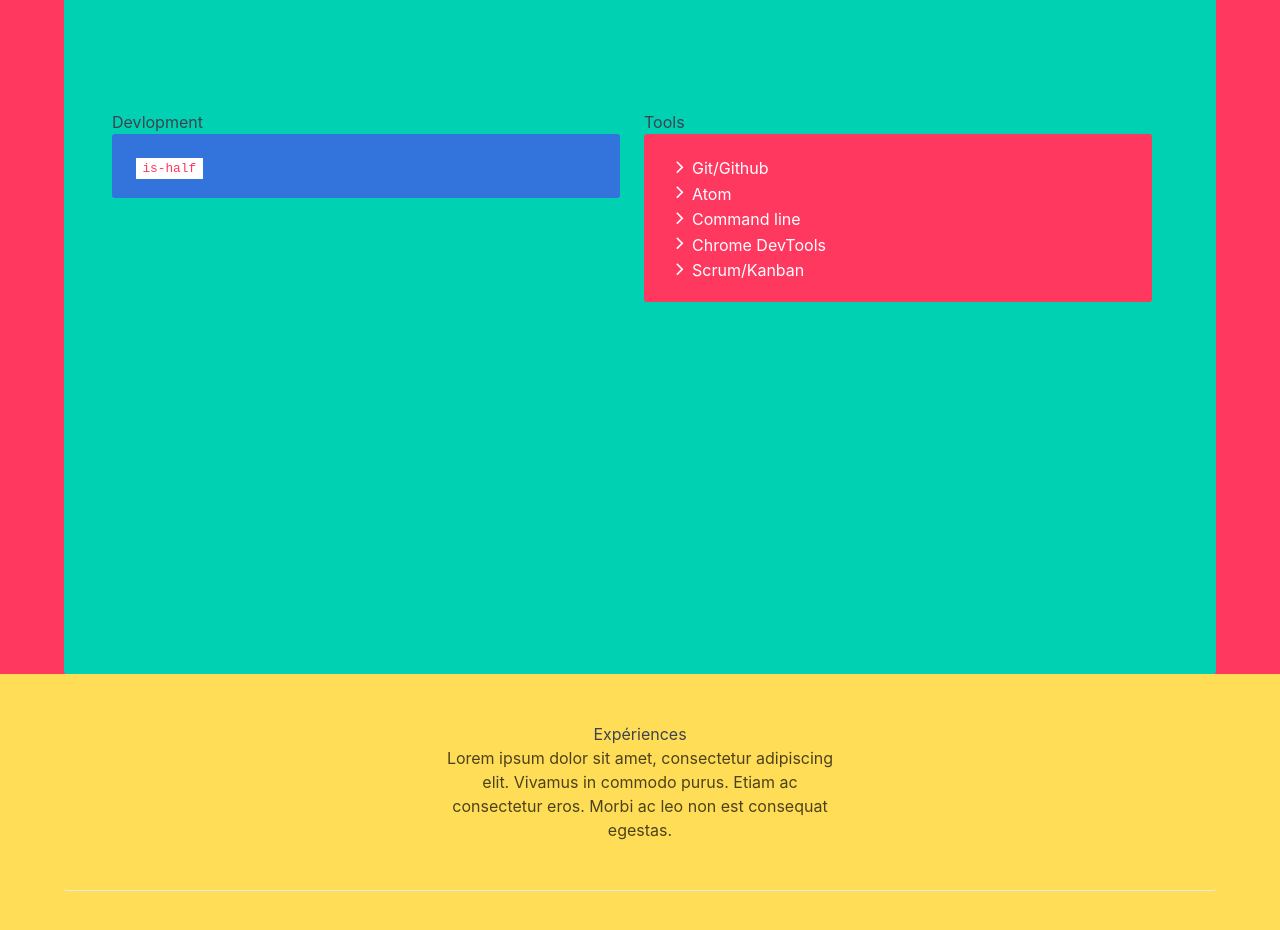
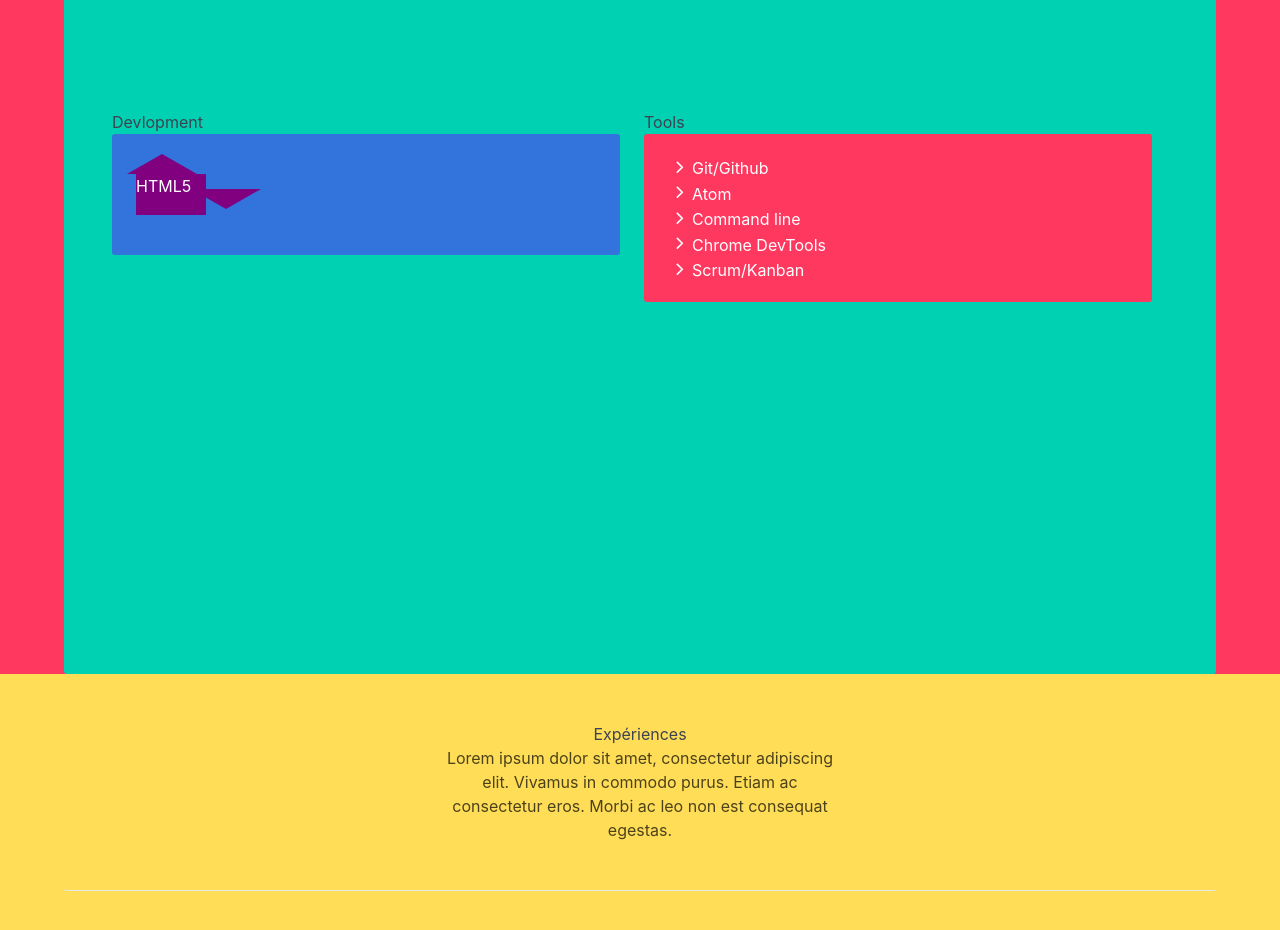
Before and after one commit to gm418/React-cv, a React (Create React App) app: page / in a window 1280 px wide. Shown: the part 1880-2810 px from the top of the page. Built offline with nearby package versions, Linux system fonts and the light colour scheme.

Commit message:
first hexagon created

```diff
--- /dev/null
+++ b/src/components/Skills/Skills.css
@@ -0,0 +1,21 @@
+.hexagon {
+  position: relative;
+  background-color: purple;
+  width: 70px;
+  height: 40.41337px;
+  margin: 20.20669px 0;
+  text-align: center; }
+  .hexagon:before, .hexagon:after {
+    content: '';
+    border-left: 35px solid transparent;
+    border-right: 35px solid transparent;
+    width: 0; }
+  .hexagon:before {
+    position: absolute;
+    margin-left: -9px;
+    bottom: 100%;
+    border-bottom: 20.20669px solid purple; }
+  .hexagon:after {
+    position: relative;
+    top: 82%;
+    border-top: 20.20669px solid purple; }
--- a/src/components/Skills/Skills.js
+++ b/src/components/Skills/Skills.js
@@ -1,4 +1,5 @@
 import React, { Component } from 'react';
+import './Skills.css'
 
 class Skills extends Component {
 
@@ -16,9 +17,9 @@ class Skills extends Component {
 
                 <div className="column is-half">
                   <h3>Devlopment</h3>
-                  <p className="notification is-info">
-                    <code className="html">is-half</code>
-                  </p>
+                  <div className="notification is-info">
+                    <div className="hexagon">HTML5</div>
+                  </div>
                 </div>
 
                 <div className="column">
--- /dev/null
+++ b/src/components/Skills/Skills.sass
@@ -0,0 +1,30 @@
+$sqrt3 : 1.7321
+$hexaWidth: 70px
+$halfHexaWidth: $hexaWidth/2
+$hexaHeight: $hexaWidth/$sqrt3
+$triangleHeight: $hexaHeight/2
+
+.hexagon
+  position: relative
+  background-color: purple
+  width: $hexaWidth
+  height: $hexaHeight
+  margin: $triangleHeight 0
+  text-align: center
+
+  &:before, &:after
+    content: ''
+    border-left: $halfHexaWidth solid transparent
+    border-right: $halfHexaWidth solid transparent
+    width: 0
+
+  &:before
+    position: absolute
+    margin-left: -9px
+    bottom: 100%
+    border-bottom: $triangleHeight solid purple
+
+  &:after
+    position: relative
+    top: 82%
+    border-top: $triangleHeight solid purple
```
